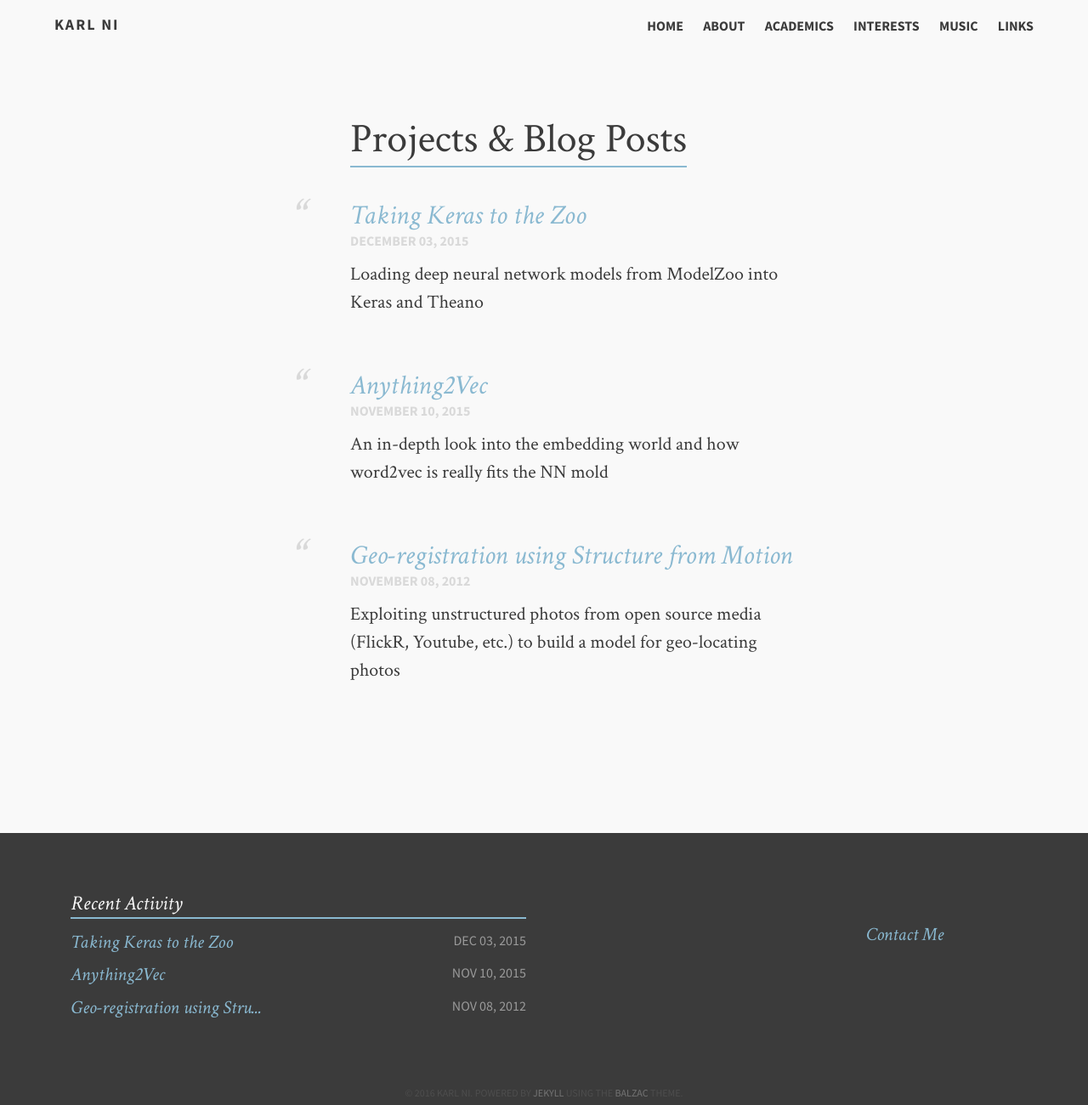
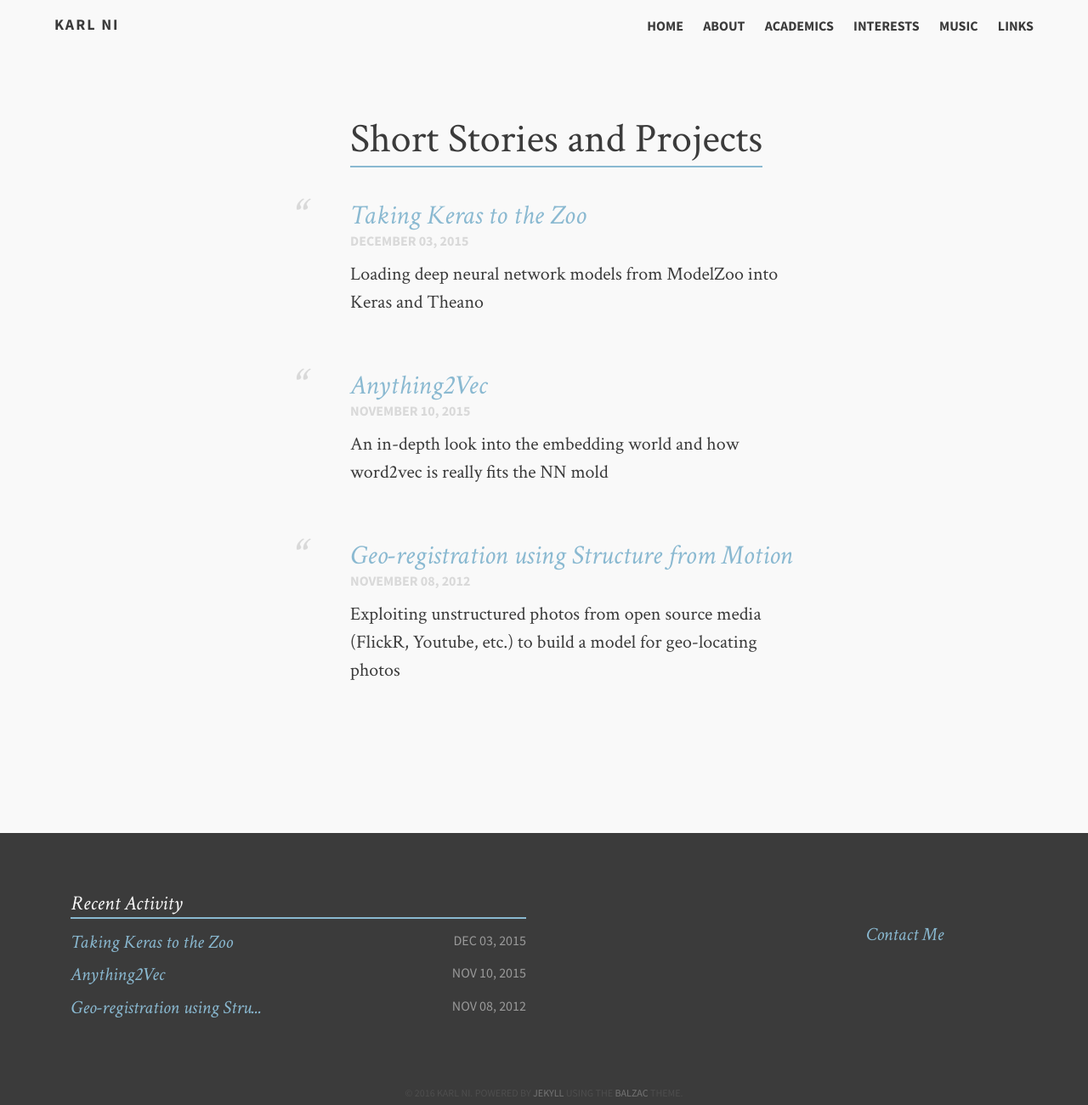
Before and after one commit to UCKarl/UCKarl.github.io, a Jekyll site: the page built from index.md, in a window 1280 px wide. Shown: the whole page at 85% size. Built offline with Jekyll 4.4.1, drawn with Linux system fonts in a browser that asks for light colours.

Commit message:
Update index.md

```diff
--- a/index.md
+++ b/index.md
@@ -1,6 +1,6 @@
 ---
 layout: home
-title: "Projects & Blog Posts"
+title: "Short Stories and Projects"
 tags: [Jekyll, theme, responsive, blog, template]
 image:
   feature: typewriter.jpg
```
